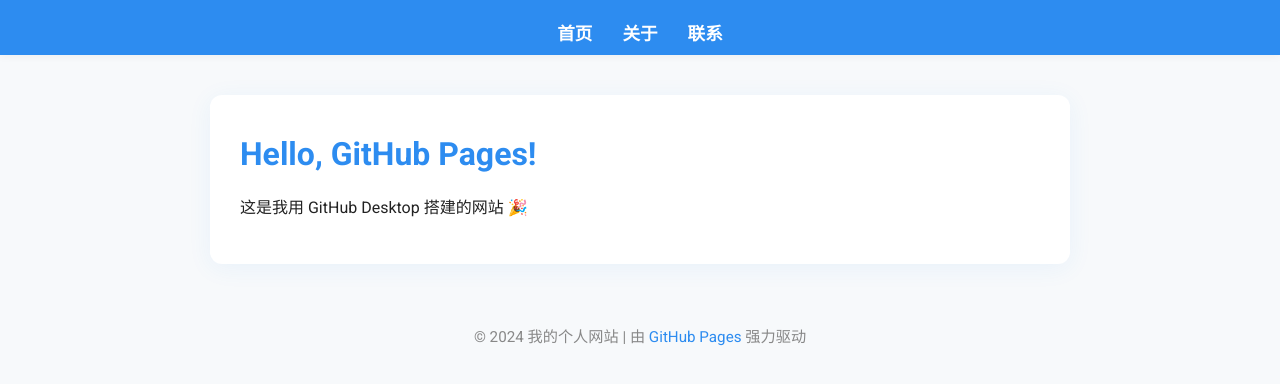
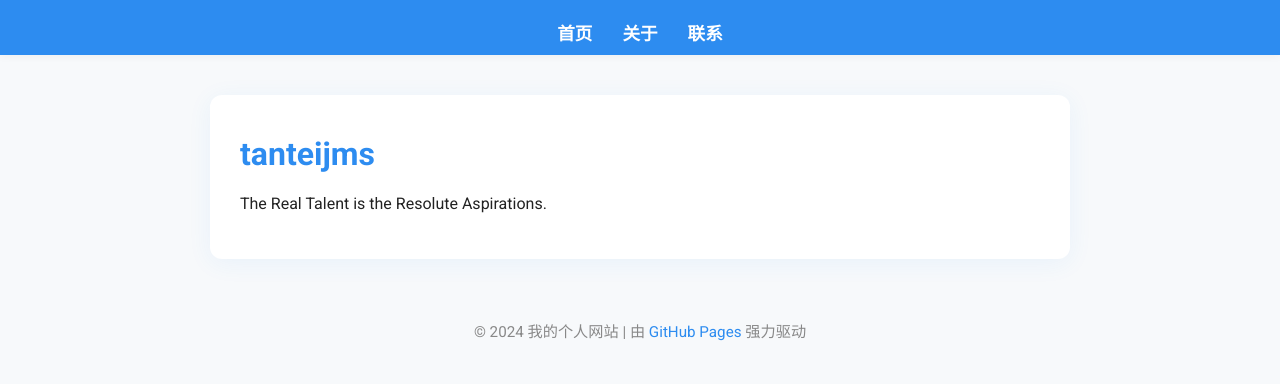
Before and after one commit to tanteijms/tanteijms.github.io, a plain HTML site: page index.html in a window 1280 px wide. Drawn offline with Linux system fonts and the light colour scheme.

Commit message:
upd pages

```diff
--- a/index.html
+++ b/index.html
@@ -82,8 +82,8 @@
         </nav>
     </header>
     <div class="container">
-        <h1>Hello, GitHub Pages!</h1>
-        <p>这是我用 GitHub Desktop 搭建的网站 🎉</p>
+        <h1>tanteijms</h1>
+        <p>The Real Talent is the Resolute Aspirations.</p>
     </div>
     <footer>
         &copy; 2024 我的个人网站 | 由 <a href="https://pages.github.com/" style="color:#2d8cf0;text-decoration:none;">GitHub
```
Also changed, not shown: 1 other file.
